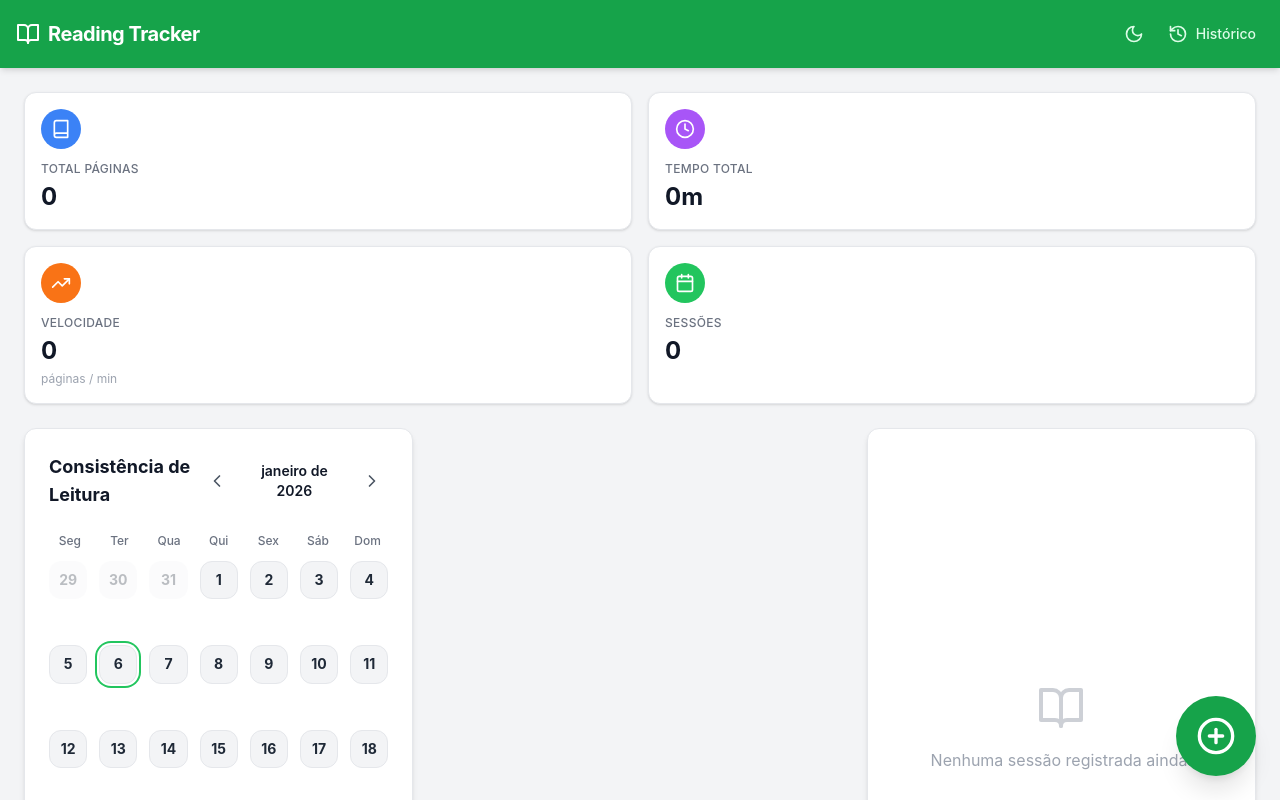
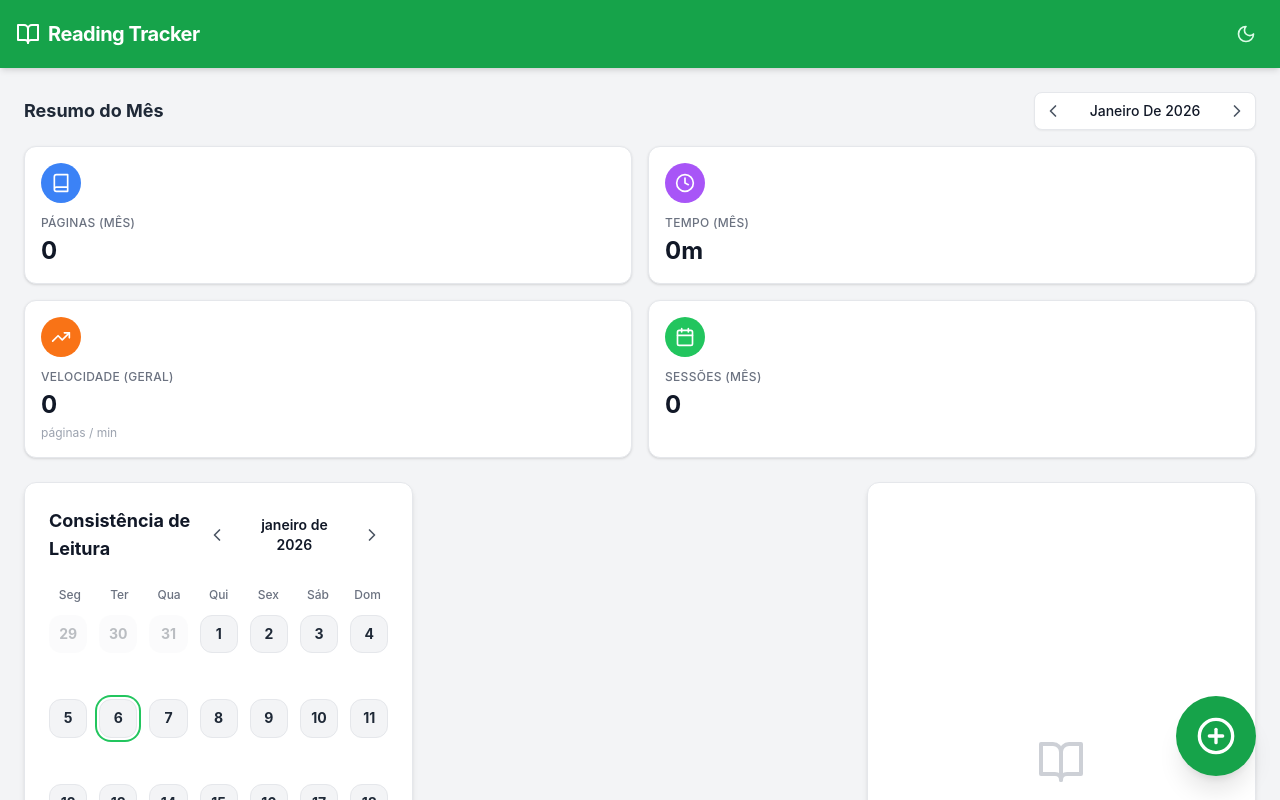
Before and after one commit to Felipe-Alcantara/Reading-Tracker, a React (Vite) app: page / in a window 1280 px wide. Shown: the top 800 px of the page. Built offline with nearby package versions, Linux system fonts and the light colour scheme.

Commit message:
Recurso: remover histórico do cabeçalho, ajustar métricas mensais no Dashboard e adicionar scrollbar customizada

```diff
--- a/src/App.jsx
+++ b/src/App.jsx
@@ -16,7 +16,6 @@ import { generateSampleData } from './data/sample-data';
 function App() {
   const [sessions, setSessions] = useState([]);
   const [showForm, setShowForm] = useState(false);
-  const [showHistory, setShowHistory] = useState(false);
   const [darkMode, setDarkMode] = useState(false);
   const fileInputRef = useRef(null);
 
@@ -173,8 +172,6 @@ function App() {
   return (
     <div className="min-h-screen bg-gray-100 dark:bg-gray-900">
       <Header
-        onToggleHistory={() => setShowHistory(!showHistory)}
-        isHistoryOpen={showHistory}
         darkMode={darkMode}
         onToggleDarkMode={toggleDarkMode}
       />
--- a/src/components/Dashboard.jsx
+++ b/src/components/Dashboard.jsx
@@ -1,16 +1,32 @@
-import React from 'react';
-import { TrendingUp, Book, Clock, Calendar, PlusCircle } from 'lucide-react';
+import React, { useState } from 'react';
+import { TrendingUp, Book, Clock, Calendar, PlusCircle, ChevronLeft, ChevronRight } from 'lucide-react';
+import { format, addMonths, subMonths, isSameMonth, parseISO, startOfMonth } from 'date-fns';
+import { ptBR } from 'date-fns/locale';
 import { formatDuration } from '../utils';
 
 export default function Dashboard({ sessions, onAddSession }) {
-  const totalPages = sessions.reduce((acc, s) => acc + (s.pages || 0), 0);
-  const totalMinutes = sessions.reduce((acc, s) => acc + (s.duration_min || 0), 0);
+  const [currentMonth, setCurrentMonth] = useState(startOfMonth(new Date()));
 
-  // Calculate average pages per minute (global) - só para sessões com ambos os valores
+  // Filtragem Mensal
+  const monthlySessions = sessions.filter(s => {
+    // Garante compatibilidade se a data for string ou objeto Date
+    const sDate = typeof s.date === 'string' ? parseISO(s.date) : s.date;
+    return isSameMonth(sDate, currentMonth);
+  });
+
+  // Métricas do Mês selecionado
+  const monthTotalPages = monthlySessions.reduce((acc, s) => acc + (s.pages || 0), 0);
+  const monthTotalMinutes = monthlySessions.reduce((acc, s) => acc + (s.duration_min || 0), 0);
+  const monthSessionsCount = monthlySessions.length;
+
+  // Métricas Globais (Velocidade)
   const sessionsWithBoth = sessions.filter(s => s.pages && s.duration_min);
-  const avgPpm = sessionsWithBoth.length > 0
+  const globalAvgPpm = sessionsWithBoth.length > 0
     ? (sessionsWithBoth.reduce((acc, s) => acc + s.pages, 0) / sessionsWithBoth.reduce((acc, s) => acc + s.duration_min, 0)).toFixed(1)
     : 0;
+
+  const handlePrevMonth = () => setCurrentMonth(prev => subMonths(prev, 1));
+  const handleNextMonth = () => setCurrentMonth(prev => addMonths(prev, 1));
 
   const StatCard = ({ icon: Icon, label, value, subtext, color }) => (
     <div className="bg-white dark:bg-gray-800 p-4 rounded-xl border border-gray-200 dark:border-gray-700 shadow flex flex-col">
@@ -25,30 +41,52 @@ export default function Dashboard({ sessions, onAddSession }) {
 
   return (
     <div className="mb-6">
+      <div className="flex items-center justify-between mb-4">
+        <h2 className="text-lg font-bold text-gray-800 dark:text-white">Resumo do Mês</h2>
+
+        <div className="flex items-center gap-2 bg-white dark:bg-gray-800 rounded-lg p-1 border border-gray-200 dark:border-gray-700 shadow-sm">
+          <button
+            onClick={handlePrevMonth}
+            className="p-1 hover:bg-gray-100 dark:hover:bg-gray-700 rounded-md text-gray-600 dark:text-gray-400 transition-colors"
+          >
+            <ChevronLeft className="w-5 h-5" />
+          </button>
+          <span className="text-sm font-medium text-gray-900 dark:text-gray-200 min-w-[140px] text-center capitalize">
+            {format(currentMonth, "MMMM 'de' yyyy", { locale: ptBR })}
+          </span>
+          <button
+            onClick={handleNextMonth}
+            className="p-1 hover:bg-gray-100 dark:hover:bg-gray-700 rounded-md text-gray-600 dark:text-gray-400 transition-colors"
+          >
+            <ChevronRight className="w-5 h-5" />
+          </button>
+        </div>
+      </div>
+
       <div className="grid grid-cols-2 gap-4">
         <StatCard
           icon={Book}
-          label="Total Páginas"
-          value={totalPages}
+          label="Páginas (Mês)"
+          value={monthTotalPages}
           color="bg-blue-500"
         />
         <StatCard
           icon={Clock}
-          label="Tempo Total"
-          value={formatDuration(totalMinutes)}
+          label="Tempo (Mês)"
+          value={formatDuration(monthTotalMinutes)}
           color="bg-purple-500"
         />
         <StatCard
           icon={TrendingUp}
-          label="Velocidade"
-          value={avgPpm}
+          label="Velocidade (Geral)"
+          value={globalAvgPpm}
           subtext="páginas / min"
           color="bg-orange-500"
         />
         <StatCard
           icon={Calendar}
-          label="Sessões"
-          value={sessions.length}
+          label="Sessões (Mês)"
+          value={monthSessionsCount}
           color="bg-brand-500"
         />
       </div>
--- a/src/components/Header.jsx
+++ b/src/components/Header.jsx
@@ -1,7 +1,7 @@
 import React from 'react';
-import { BookOpen, History, Moon, Sun } from 'lucide-react';
+import { BookOpen, Moon, Sun } from 'lucide-react';
 
-export default function Header({ onToggleHistory, isHistoryOpen, darkMode, onToggleDarkMode }) {
+export default function Header({ darkMode, onToggleDarkMode }) {
   return (
     <header className="bg-brand-600 dark:bg-gray-900 text-white p-4 shadow-md sticky top-0 z-20">
       <div className="container mx-auto flex items-center justify-between">
@@ -18,15 +18,6 @@ export default function Header({ onToggleHistory, isHistoryOpen, darkMode, onTog
           >
             {darkMode ? <Sun className="w-5 h-5" /> : <Moon className="w-5 h-5" />}
           </button>
-
-          <button
-            onClick={onToggleHistory}
-            className={`p-2 rounded-lg transition-colors flex items-center gap-2 text-sm font-medium ${isHistoryOpen ? 'bg-brand-700 dark:bg-gray-800 text-white' : 'hover:bg-brand-500 dark:hover:bg-gray-800 text-brand-100'}`}
-            title="Ver Histórico"
-          >
-            <History className="w-5 h-5" />
-            <span className="hidden sm:inline">Histórico</span>
-          </button>
         </div>
       </div>
     </header>
--- a/src/index.css
+++ b/src/index.css
@@ -46,3 +46,42 @@
 body {
   font-family: 'Inter', system-ui, -apple-system, sans-serif;
 }
+
+/* Scrollbar customizada - mais sutil */
+::-webkit-scrollbar {
+  width: 6px;
+  height: 6px;
+}
+
+::-webkit-scrollbar-track {
+  background: transparent;
+}
+
+::-webkit-scrollbar-thumb {
+  background: rgba(156, 163, 175, 0.3);
+  border-radius: 3px;
+  transition: background 0.2s;
+}
+
+::-webkit-scrollbar-thumb:hover {
+  background: rgba(156, 163, 175, 0.5);
+}
+
+/* Dark mode scrollbar */
+.dark ::-webkit-scrollbar-thumb {
+  background: rgba(75, 85, 99, 0.4);
+}
+
+.dark ::-webkit-scrollbar-thumb:hover {
+  background: rgba(75, 85, 99, 0.6);
+}
+
+/* Firefox */
+* {
+  scrollbar-width: thin;
+  scrollbar-color: rgba(156, 163, 175, 0.3) transparent;
+}
+
+.dark * {
+  scrollbar-color: rgba(75, 85, 99, 0.4) transparent;
+}
```
